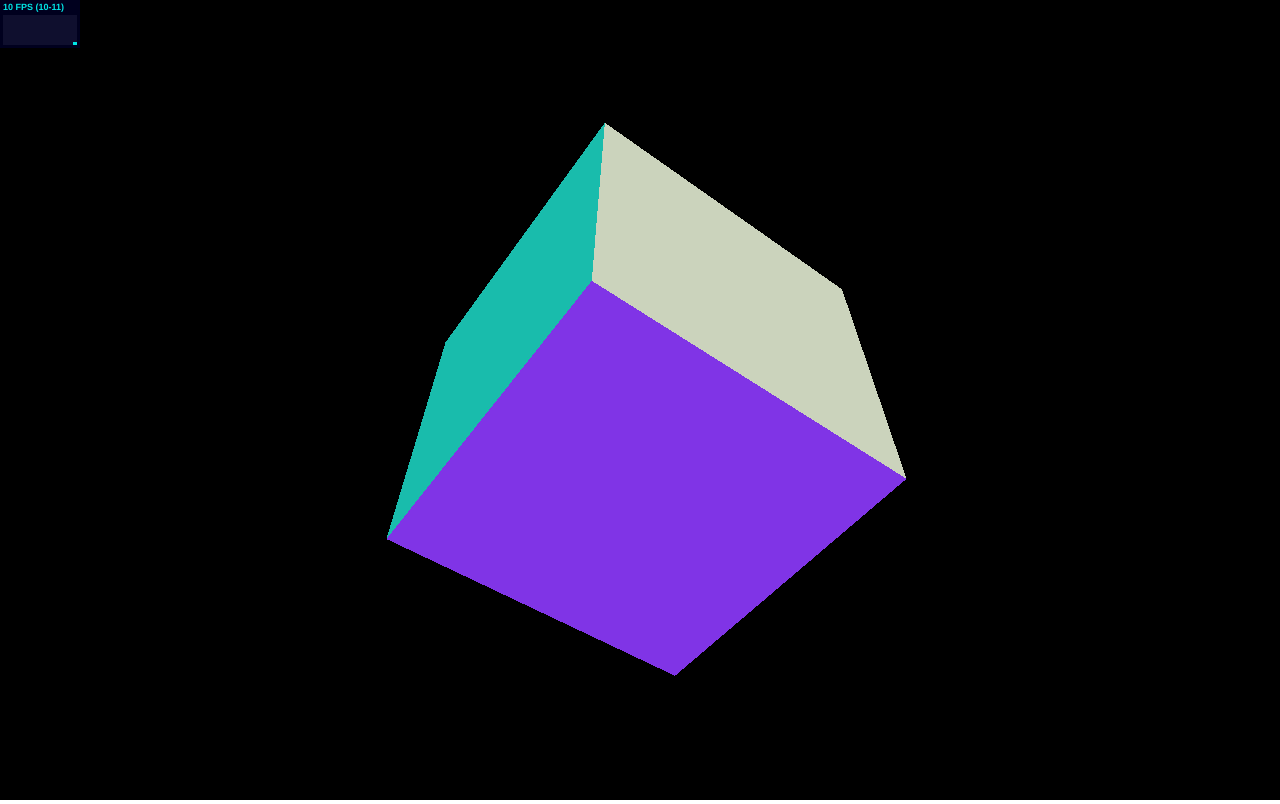
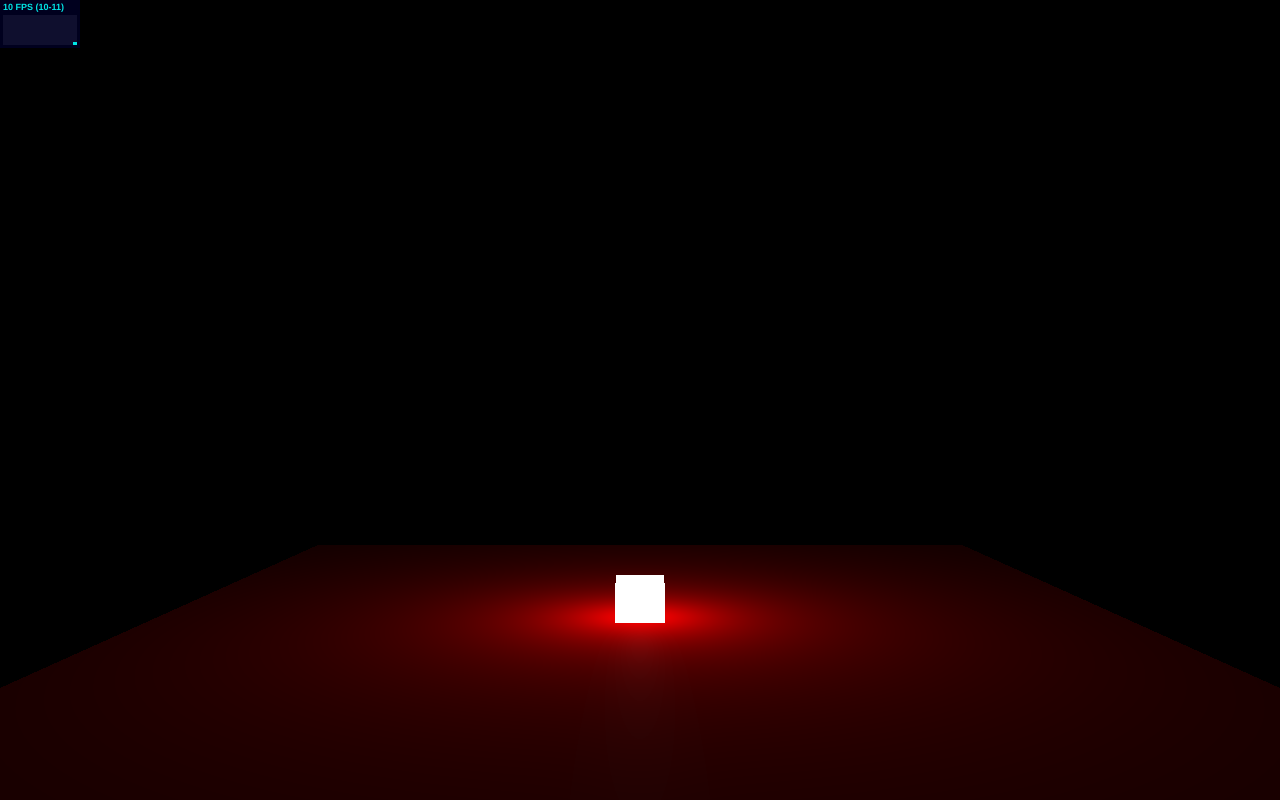
Before and after one commit to Digitoxin/GRAV, a plain HTML site: page index.html in a window 1280 px wide. Drawn offline with Linux system fonts and the light colour scheme; animation ran at ten frames a second.

Commit message:
basic player controls, intersections

```diff
--- a/index.html
+++ b/index.html
@@ -16,6 +16,8 @@
     <script src="TrackballControls.js"></script>
     <script src="stats.min.js"></script>
     <script src="threex.keyboardstate.js"></script>
+    <script src="objects/ship.js"></script>
+    <script src="objects/level.js"></script>
     <script src="main.js"></script>
   </body>
 </html>
--- a/main.js
+++ b/main.js
@@ -1,6 +1,8 @@
 "use strict"
 
 // TODO:
+//
+//
 // Ship:
 //  - implement simple ship controls. Left, right movement and jumping
 //      - raycasting for collision
@@ -14,6 +16,9 @@
 //      - Angle between two raycaster points
 //      - Physics engine
 //      - (bizzare hackery?)
+//
+// Menu and Game system
+// - Switching in and out of game cleanly, changing levels through menu
 
 // NOTES/THOUGHTS:
 // - Level should be parented to an Object3D, to allow easy rotation.
@@ -39,9 +44,13 @@ var WIDTH = window.innerWidth,
     FAR = 10000;
 
 var camera, scene, clock, controls, renderer, stats, container;
-var cube;
+var ground;
 
 var keyboard = new THREEx.KeyboardState();
+var ship;
+var level;
+
+var light;
 
 var UPDATESPERSECOND = 60;
 var FRAMETIME = 1 / UPDATESPERSECOND;
@@ -67,7 +76,7 @@ function init(){
     clock.start();
 
     camera = new THREE.PerspectiveCamera(VIEW_ANGLE, RATIO, NEAR, FAR);
-    camera.position.z = -3.0;
+    camera.position.z = -20.0;
 
     stats = new Stats();
     stats.domElement.style.position = 'absolute';
@@ -88,17 +97,22 @@ function init(){
     scene = new THREE.Scene();
     scene.add(camera);
 
-    scene.add( new THREE.AmbientLight(0xffffff) );
+    ship = new Ship();
 
-    cube = new THREE.Mesh(
-            new THREE.CubeGeometry(1,1,1),
-            new THREE.MeshNormalMaterial()
-            );
+    light = new THREE.PointLight(0xffffff, 1, 100);
+    scene.add(light);
 
-    cube.rotation.y = 45*Math.PI/180;
-    cube.rotation.x = -45*Math.PI/180;
 
-    scene.add(cube);
+    ground = new THREE.Mesh(new THREE.CubeGeometry(20,1,20), new THREE.MeshPhongMaterial({color:0xff0000}));
+    ground.position.y = -5;
+
+    var g2 = new THREE.Mesh(new THREE.CubeGeometry(10,1,20), new THREE.MeshPhongMaterial({color:0x00ff00}));
+    g2.position.x = 3;
+
+    level = new Level();
+    level.objs.add(ground);
+    level.objs.add(g2);
+    scene.add(level.objs);
 
     window.addEventListener("resize", onWindowResize, false);
 }
@@ -138,8 +152,10 @@ function animate(){
 function update(){
     controls.update();
 
-    cube.rotation.y += curDelta;
-    cube.rotation.x += curDelta;
+    light.position.copy(ship.mesh.position);
+    light.position.y += 1;
+
+    ship.update();
 }
 
 function render(){
--- a/objects/level.js
+++ b/objects/level.js
@@ -1,6 +1,7 @@
 "use strict"
 
 var Level = function(){
+    this.objs = new THREE.Object3D();
 
 };
 
@@ -9,5 +10,5 @@ Level.prototype.loadFromJSON = function(){
 };
 
 Level.prototype.update = function(){
-    // sneaky: Level moves, not ship
+
 };
--- a/objects/ship.js
+++ b/objects/ship.js
@@ -3,16 +3,36 @@
 // var shipGeo = loader.load("models/ship.3geo");
 // var shipMat = THREE.ImageUtils.loadImage("textures/texture.png");
 
+var clamp = function(mi, n, ma){
+    if (n < mi){
+        return mi;
+    }
+    else if (n > ma){
+        return ma;
+    }
+    return n;
+};
+
 var Ship = function(){
-    // this.mesh = new THREE.Mesh();
+    this.mesh = new THREE.Mesh(new THREE.CubeGeometry(1,1,1), new THREE.MeshBasicMaterial());
+    scene.add(this.mesh);
     this.curUpdate = this.gameUpdate;
 
-    this.caster = new THREE.Raycaster();
-    this.rPos = new THREE.Vector3();
-    this.lPos = new THREE.Vector3();
-    this.fPos = new THREE.Vector3();
+    this.rPos = new THREE.Vector3(0,0,0);
+    this.lPos = new THREE.Vector3(0,0,0);
+    this.fPos = new THREE.Vector3(0,0,0);
     this.frontDir = new THREE.Vector3(0,0,-1);
     this.downDir = new THREE.Vector3(0,-1,0);
+    this.caster = new THREE.Raycaster();
+
+    this.xVel = 0;
+    this.horAccel = 0.07;
+    this.maxXvel = 3;
+
+    this.yVel = 0;
+    this.maxYVel = 2;
+    this.gravity = -0.008;
+    this.onGround = 0;
 };
 
 Ship.prototype.update = function(){
@@ -20,25 +40,48 @@ Ship.prototype.update = function(){
 };
 
 Ship.prototype.setCast = function(offset, dir){
-    //  this.caster.position.copy(this.mesh.position);
-    //  this.caster.position.add(offset);
-    //  this.caster.direction.copy(dir);
+    var p = new THREE.Vector3();
+    p.copy(this.mesh.position);
+    p.add(offset);
+    this.caster.set(p, dir);
 };
 
 Ship.prototype.gameUpdate = function(){
     var pos = this.mesh.position.clone();
     // set mesh position to new position
     if (keyboard.pressed("left")){
-
+        this.xVel = clamp(-this.maxXvel, this.xVel+this.horAccel, this.maxXvel);
     }
 
     if (keyboard.pressed("right")){
-
+        this.xVel = clamp(-this.maxXvel, this.xVel-this.horAccel, this.maxXvel);
     }
 
-    if (keyboard.pressed("space")){
+    this.xVel -= this.xVel*0.15;
 
+    pos.x = clamp(-20, pos.x+this.xVel, 20);
+
+    if (keyboard.pressed("space") && this.onGround){
+        this.yVel = 0.3;
+        pos.y += this.yVel;
     }
+
+    this.yVel = clamp(-this.maxYVel, this.yVel+this.gravity, this.maxYVel);
+
+    this.setCast(this.rPos, this.downDir);
+    var intersects = this.caster.intersectObject(level.objs, true);
+    if (intersects.length > 0){
+        if (intersects[0].distance < 0.5){
+            this.yVel = 0;
+            this.onGround = true;
+        } else {
+            this.onGround = false;
+            pos.y += this.yVel;
+        }
+    }
+
+
+    this.mesh.position.copy(pos);
 
     // // move raycaster/set direction, or have seperate ones
 
--- a/threex.keyboardstate.js
+++ b/threex.keyboardstate.js
@@ -79,6 +79,7 @@ THREEx.KeyboardState.ALIAS	= {
 */
 THREEx.KeyboardState.prototype._onKeyChange	= function(event)
 {
+    event.preventDefault();
 	// log to debug
 	//console.log("onKeyChange", event, event.keyCode, event.shiftKey, event.ctrlKey, event.altKey, event.metaKey)
 
```
